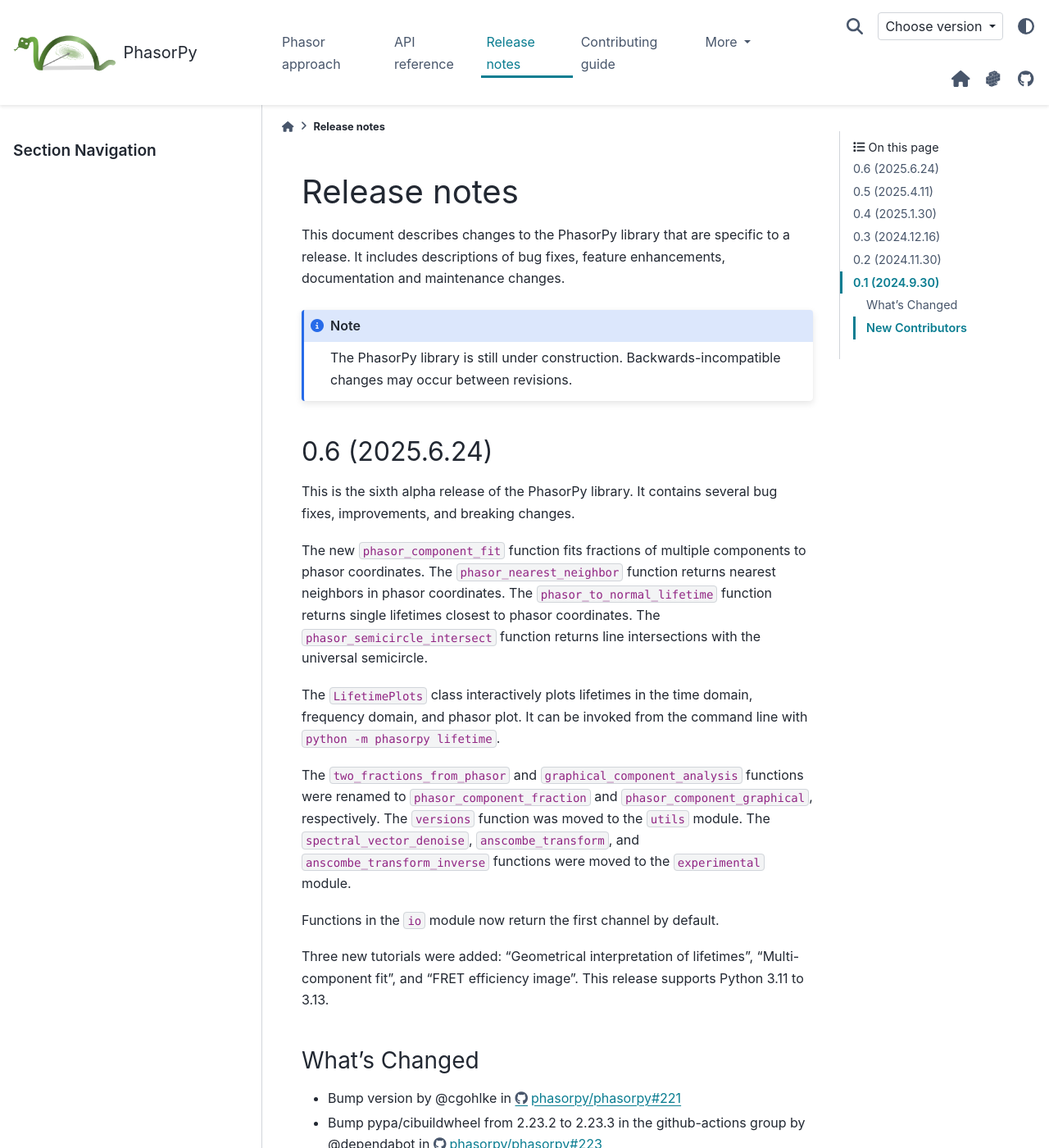
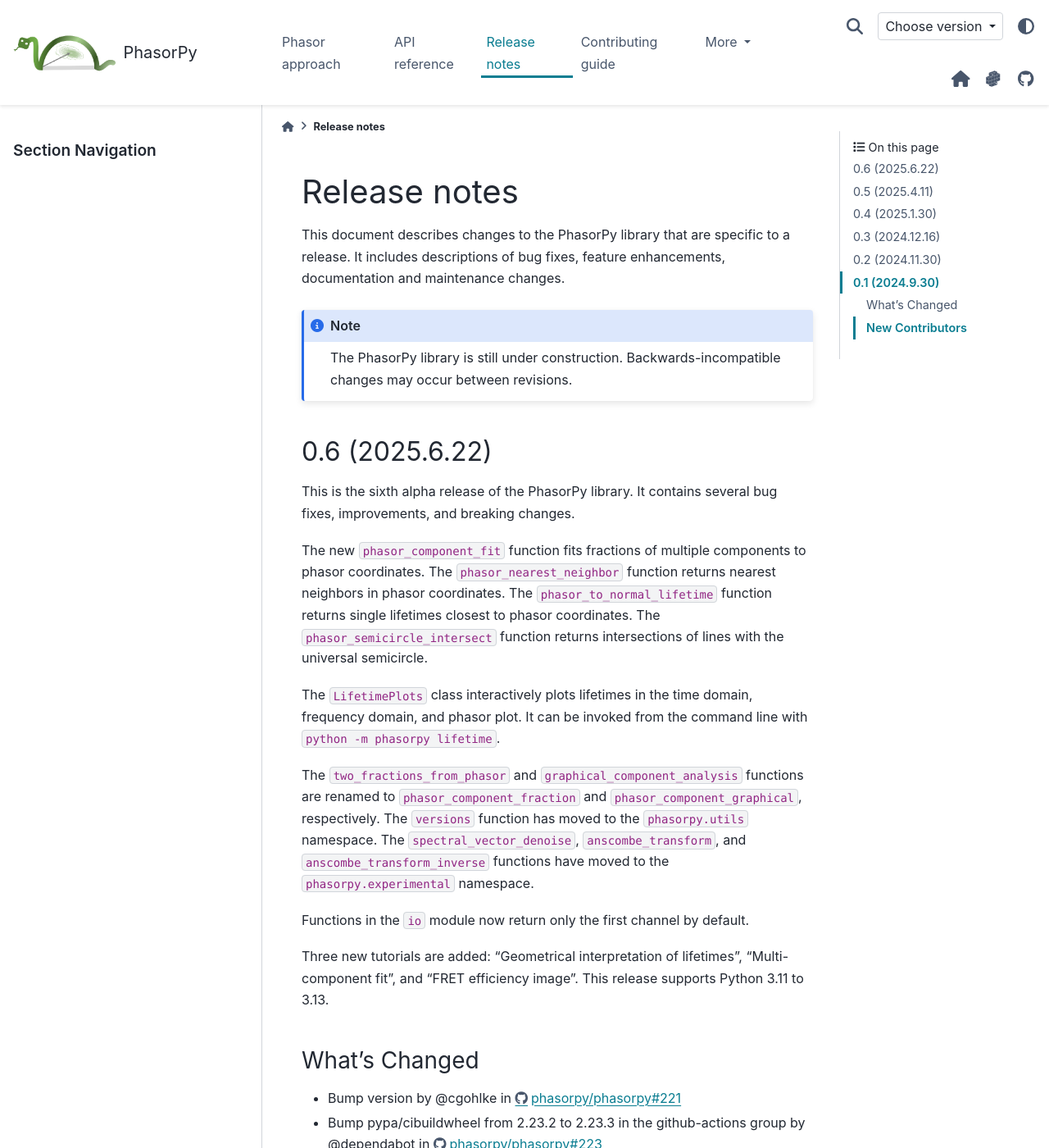
Before and after one commit to phasorpy/phasorpy, a Sphinx documentation site: the page built from docs/release.rst, in a window 1280 px wide and 1400 px high. Shown: the whole window at 82% size. Built offline with Sphinx 7.4.7 and the PyData theme 0.15.4, drawn with Linux system fonts in a browser that asks for light colours; pages that are not in the unit, such as notebooks, are missing from menus.

Commit message:
Update release.rst
Co-Authored-By: Leonel Malacrida  <138079986+lmalacrida@users.noreply.github.com>

```diff
--- a/docs/release.rst
+++ b/docs/release.rst
@@ -9,7 +9,7 @@ documentation and maintenance changes.
     The PhasorPy library is still under construction. Backwards-incompatible
     changes may occur between revisions.
 
-0.6 (2025.6.24)
+0.6 (2025.6.22)
 ---------------
 
 This is the sixth alpha release of the PhasorPy library.
@@ -21,24 +21,24 @@ The ``phasor_nearest_neighbor`` function returns nearest neighbors in phasor
 coordinates.
 The ``phasor_to_normal_lifetime`` function returns single lifetimes closest
 to phasor coordinates.
-The ``phasor_semicircle_intersect`` function returns line intersections with
-the universal semicircle.
+The ``phasor_semicircle_intersect`` function returns intersections of lines
+with the universal semicircle.
 
 The ``LifetimePlots`` class interactively plots lifetimes in the time domain,
 frequency domain, and phasor plot. It can be invoked from the command line
 with ``python -m phasorpy lifetime``.
 
 The ``two_fractions_from_phasor`` and ``graphical_component_analysis``
-functions were renamed to ``phasor_component_fraction`` and
+functions are renamed to ``phasor_component_fraction`` and
 ``phasor_component_graphical``, respectively.
-The ``versions`` function was moved to the ``utils`` module.
+The ``versions`` function has moved to the ``phasorpy.utils`` namespace.
 The ``spectral_vector_denoise``, ``anscombe_transform``, and
-``anscombe_transform_inverse`` functions were moved to the ``experimental``
-module.
+``anscombe_transform_inverse`` functions have moved to the
+``phasorpy.experimental`` namespace.
 
-Functions in the ``io`` module now return the first channel by default.
+Functions in the ``io`` module now return only the first channel by default.
 
-Three new tutorials were added: "Geometrical interpretation of lifetimes",
+Three new tutorials are added: "Geometrical interpretation of lifetimes",
 "Multi-component fit", and "FRET efficiency image".
 This release supports Python 3.11 to 3.13.
 
```
